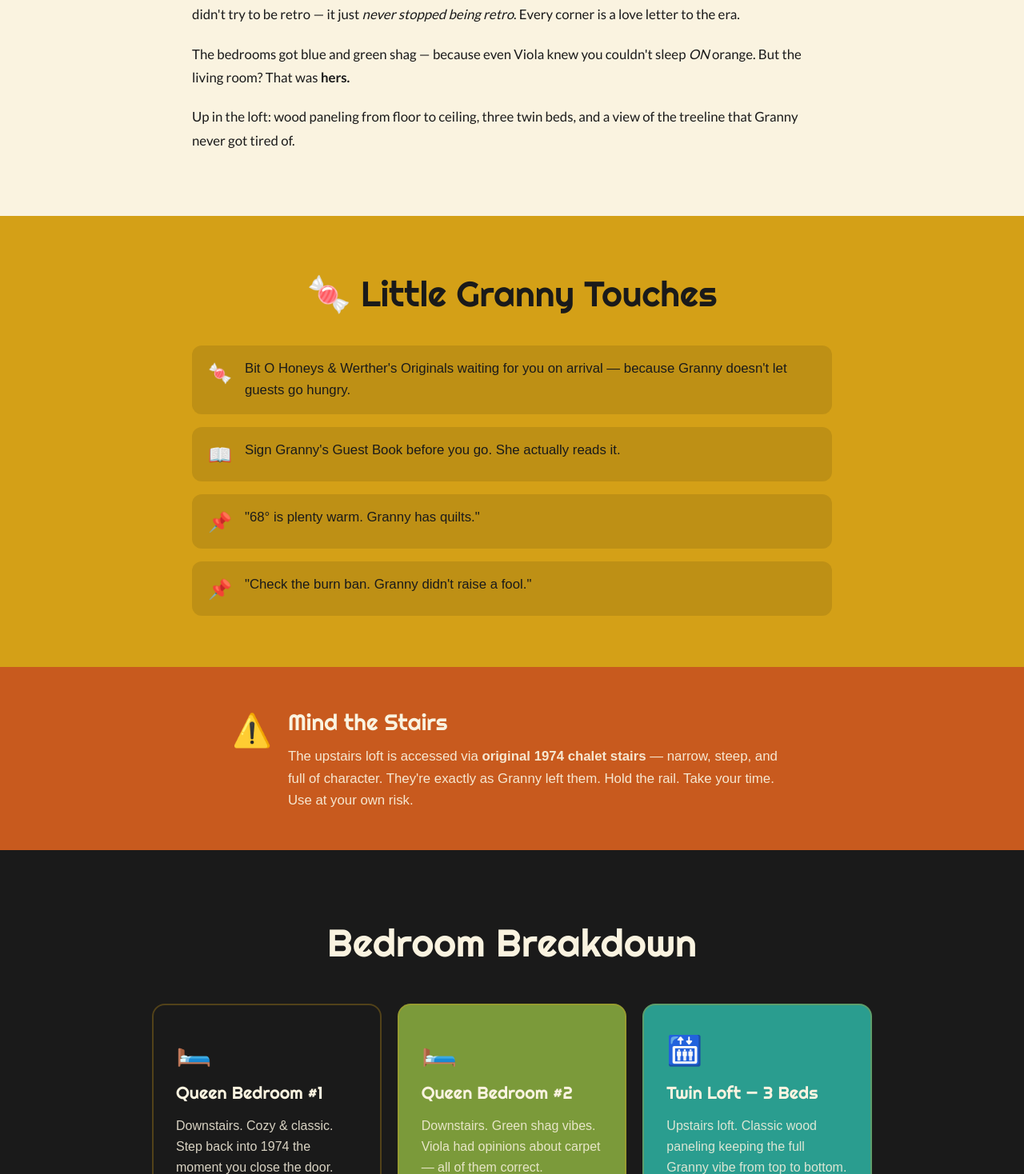
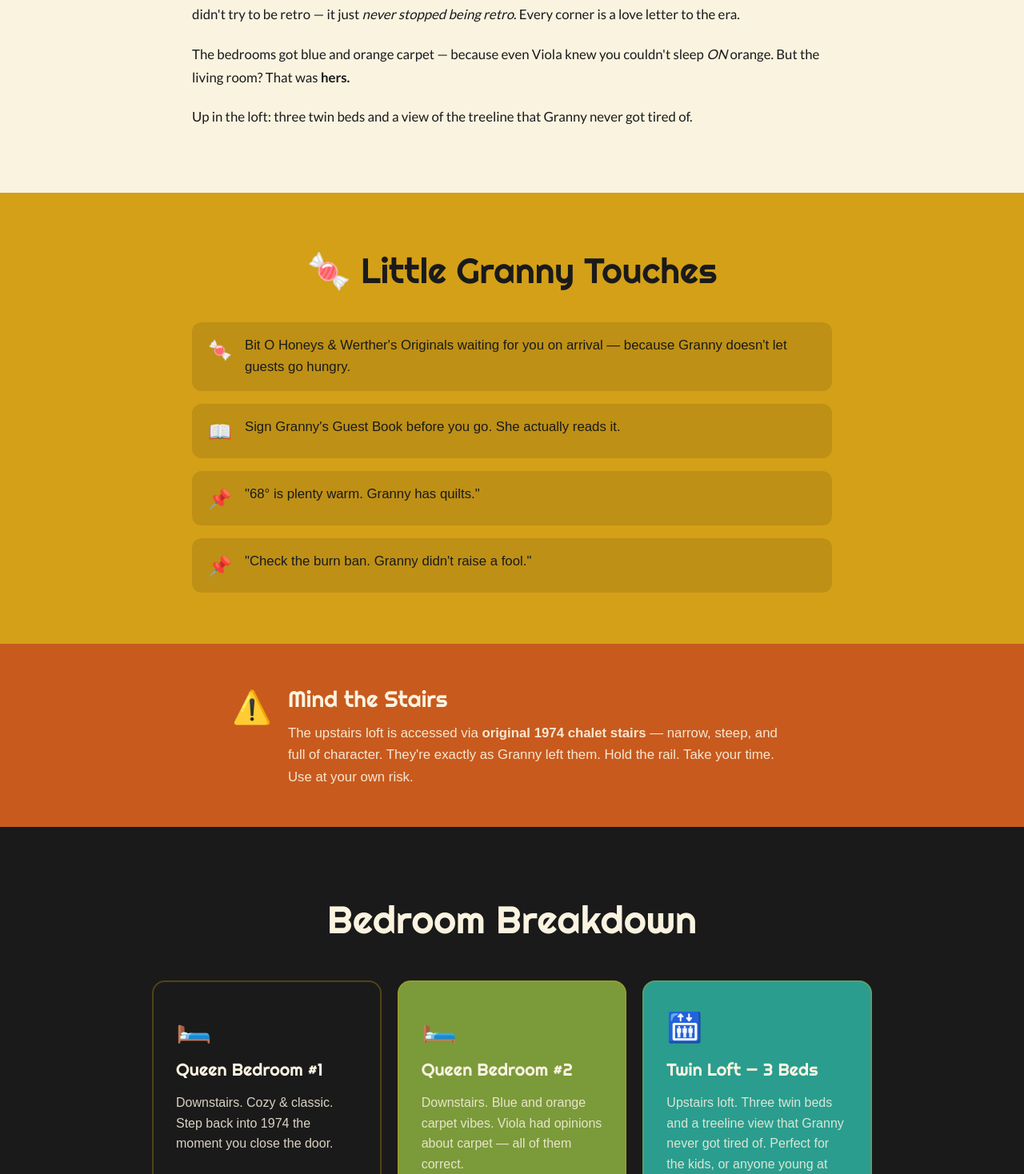
Before and after one commit to dealdesk365/grannys-hideaway, a Next.js app: page /the-hideaway in a window 1280 px wide. Shown: the part 762-2230 px from the top of the page at 80% size. Built offline with nearby package versions, Linux system fonts and the light colour scheme; a web font is replaced by a local one.

Commit message:
Fix inaccurate descriptions: blue/orange carpet, remove wood paneling

```diff
--- a/app/the-hideaway/page.tsx
+++ b/app/the-hideaway/page.tsx
@@ -24,14 +24,14 @@ const bedrooms = [
   {
     icon: "🛏️",
     title: "Queen Bedroom #2",
-    desc: "Downstairs. Green shag vibes. Viola had opinions about carpet — all of them correct.",
+    desc: "Downstairs. Blue and orange carpet vibes. Viola had opinions about carpet — all of them correct.",
     bg: "#7B9A3A",
     color: "#FAF3E0",
   },
   {
     icon: "🛗",
     title: "Twin Loft — 3 Beds",
-    desc: "Upstairs loft. Classic wood paneling keeping the full Granny vibe from top to bottom. Perfect for the kids, or anyone young at heart.",
+    desc: "Upstairs loft. Three twin beds and a treeline view that Granny never got tired of. Perfect for the kids, or anyone young at heart.",
     bg: "#2A9D8F",
     color: "#FAF3E0",
   },
@@ -140,12 +140,11 @@ export default function TheHideawayPage() {
               <em>never stopped being retro</em>. Every corner is a love letter to the era.
             </p>
             <p>
-              The bedrooms got blue and green shag — because even Viola knew you couldn&apos;t
+              The bedrooms got blue and orange carpet — because even Viola knew you couldn&apos;t
               sleep <em>ON</em> orange. But the living room? That was <strong>hers.</strong>
             </p>
             <p>
-              Up in the loft: wood paneling from floor to ceiling, three twin beds, and a
-              view of the treeline that Granny never got tired of.
+              Up in the loft: three twin beds and a view of the treeline that Granny never got tired of.
             </p>
           </div>
         </div>
```
